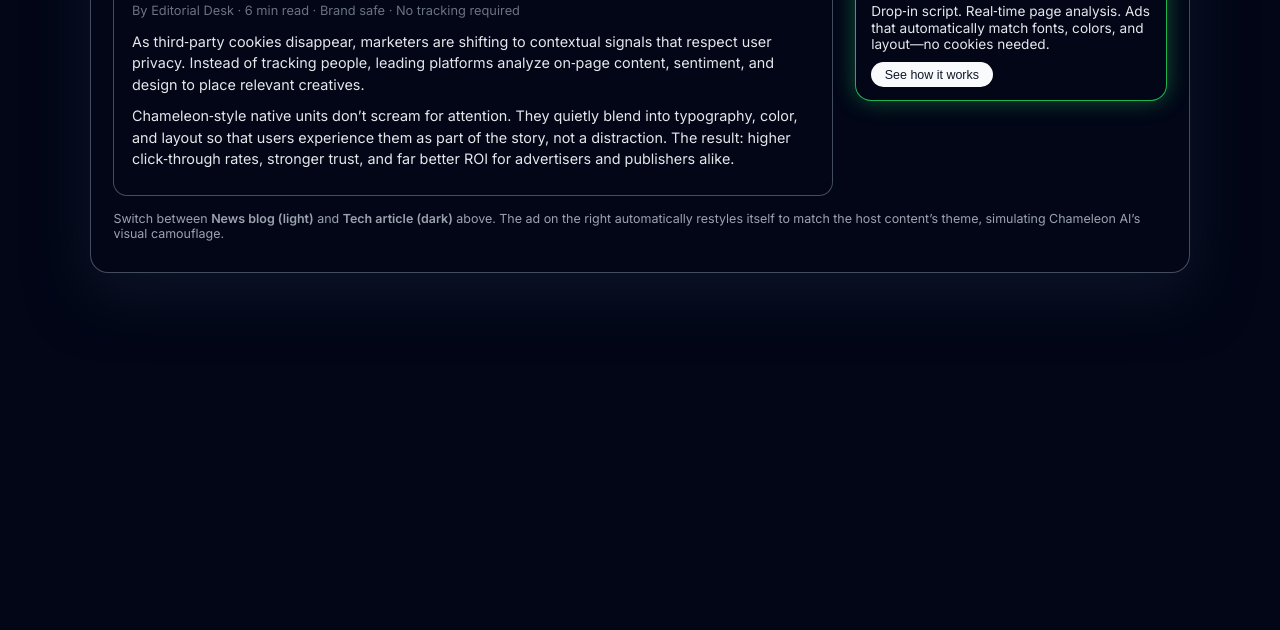
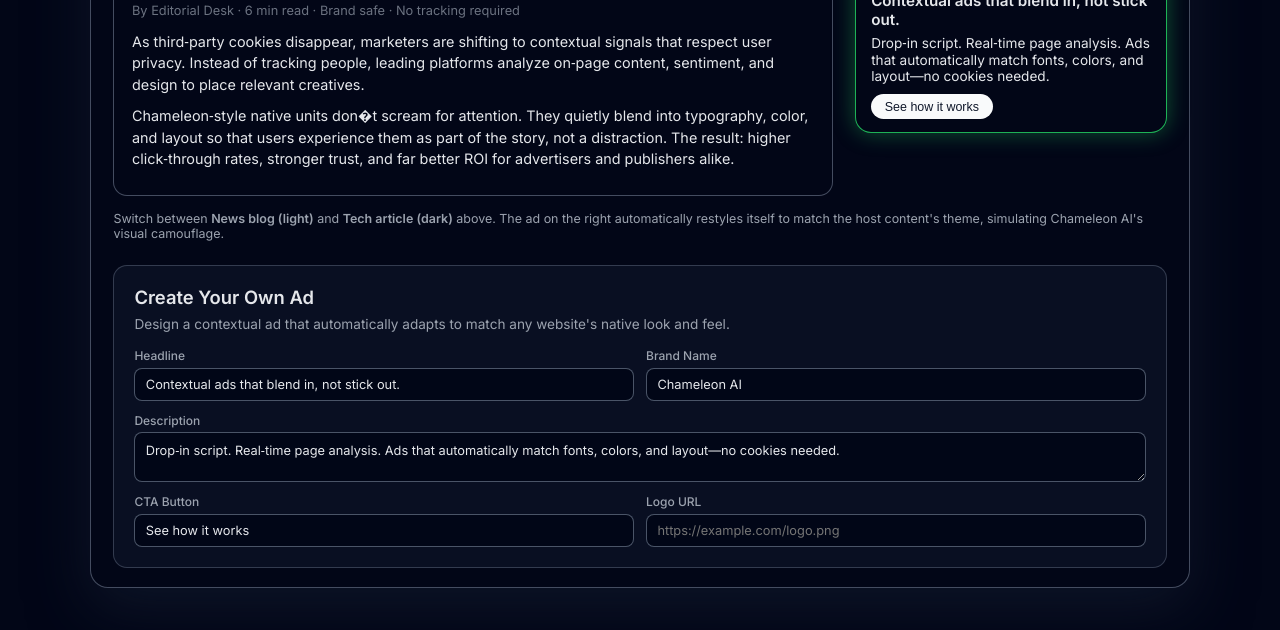
Before and after one commit to chirag07p/Chameleon-AI, a plain HTML site: page chameleon ai/mvp.html in a window 1280 px wide. Shown: the part 170-800 px from the top of the page. Drawn offline with Linux system fonts and the light colour scheme.

Commit message:
add ad creAtor

```diff
--- a/chameleon ai/mvp.html
+++ b/chameleon ai/mvp.html
@@ -188,9 +188,70 @@
         font-size: 0.78rem;
         color: #9ca3af;
       }
+      /* Ad Creator Styles */
+      .ad-creator-section {
+        margin-top: 1.5rem;
+        padding: 1.25rem;
+        border-radius: 14px;
+        background: rgba(15, 23, 42, 0.6);
+        border: 1px solid rgba(148, 163, 184, 0.3);
+      }
+      .ad-creator-title {
+        font-size: 1.15rem;
+        margin: 0 0 0.5rem;
+        color: #e5e7eb;
+      }
+      .ad-creator-desc {
+        font-size: 0.85rem;
+        color: #9ca3af;
+        margin: 0 0 1rem;
+      }
+      .ad-creator-form {
+        display: flex;
+        flex-direction: column;
+        gap: 0.75rem;
+      }
+      .form-row {
+        display: grid;
+        grid-template-columns: 1fr 1fr;
+        gap: 0.75rem;
+      }
+      .form-field {
+        display: flex;
+        flex-direction: column;
+        gap: 0.3rem;
+      }
+      .form-field label {
+        font-size: 0.75rem;
+        color: #9ca3af;
+        font-weight: 500;
+      }
+      .form-field input,
+      .form-field textarea {
+        padding: 0.5rem 0.65rem;
+        border-radius: 8px;
+        border: 1px solid rgba(148, 163, 184, 0.5);
+        background: rgba(2, 6, 23, 0.9);
+        color: #e5e7eb;
+        font-family: inherit;
+        font-size: 0.8rem;
+      }
+      .form-field input:focus,
+      .form-field textarea:focus {
+        outline: none;
+        border-color: var(--accent);
+        box-shadow: 0 0 0 2px rgba(34, 197, 94, 0.2);
+      }
+      .form-field textarea {
+        resize: vertical;
+        min-height: 50px;
+      }
       @media (max-width: 900px) {
         .layout {
           grid-template-columns: minmax(0, 1fr);
+        }
+        .form-row {
+          grid-template-columns: 1fr;
         }
       }
     </style>
@@ -230,7 +291,7 @@
               design to place relevant creatives.
             </p>
             <p>
-              Chameleon‑style native units don’t scream for attention. They
+              Chameleon‑style native units don�t scream for attention. They
               quietly blend into typography, color, and layout so that users
               experience them as part of the story, not a distraction. The
               result: higher click‑through rates, stronger trust, and far better
@@ -244,6 +305,7 @@
             id="chameleon-ad"
             aria-label="Chameleon AI contextual ad"
           >
+            <img src="logo.png" alt="Logo" class="ad-logo" id="ad-logo" style="height:24px;margin-bottom:0.5rem;display:block;" />
             <div class="badge">Chameleon AI</div>
             <h3>Contextual ads that blend in, not stick out.</h3>
             <p>
@@ -258,9 +320,45 @@
       <p class="hint">
         Switch between <strong>News blog (light)</strong> and
         <strong>Tech article (dark)</strong> above. The ad on the right
-        automatically restyles itself to match the host content’s theme,
-        simulating Chameleon AI’s visual camouflage.
+        automatically restyles itself to match the host content's theme,
+        simulating Chameleon AI's visual camouflage.
       </p>
+
+      <!-- Ad Creator Section -->
+      <div class="ad-creator-section">
+        <h2 class="ad-creator-title">Create Your Own Ad</h2>
+        <p class="ad-creator-desc">
+          Design a contextual ad that automatically adapts to match any website's
+          native look and feel.
+        </p>
+
+        <div class="ad-creator-form">
+          <div class="form-row">
+            <div class="form-field">
+              <label for="mvp-headline">Headline</label>
+              <input type="text" id="mvp-headline" placeholder="Your headline" value="Contextual ads that blend in, not stick out." />
+            </div>
+            <div class="form-field">
+              <label for="mvp-brand">Brand Name</label>
+              <input type="text" id="mvp-brand" placeholder="Your brand" value="Chameleon AI" />
+            </div>
+          </div>
+          <div class="form-field">
+            <label for="mvp-description">Description</label>
+            <textarea id="mvp-description" rows="2" placeholder="Describe your product...">Drop‑in script. Real‑time page analysis. Ads that automatically match fonts, colors, and layout—no cookies needed.</textarea>
+          </div>
+          <div class="form-row">
+            <div class="form-field">
+              <label for="mvp-cta">CTA Button</label>
+              <input type="text" id="mvp-cta" placeholder="Button text" value="See how it works" />
+            </div>
+            <div class="form-field">
+              <label for="mvp-logo">Logo URL</label>
+              <input type="url" id="mvp-logo" placeholder="https://example.com/logo.png" />
+            </div>
+          </div>
+        </div>
+      </div>
     </div>
 
     <script>
@@ -334,8 +432,58 @@
           });
         }
 
+        // Ad Creator form handling
+        const headlineInput = document.getElementById("mvp-headline");
+        const brandInput = document.getElementById("mvp-brand");
+        const descInput = document.getElementById("mvp-description");
+        const ctaInput = document.getElementById("mvp-cta");
+        const logoInput = document.getElementById("mvp-logo");
+        const adElement = document.getElementById("chameleon-ad");
+        const adLogo = document.getElementById("ad-logo");
+
+        if (headlineInput && adElement) {
+          headlineInput.addEventListener("input", (e) => {
+            const h3 = adElement.querySelector("h3");
+            if (h3) h3.textContent = e.target.value || "Your headline";
+          });
+        }
+
+        if (brandInput && adElement) {
+          brandInput.addEventListener("input", (e) => {
+            const badge = adElement.querySelector(".badge");
+            if (badge) badge.textContent = e.target.value || "Ad";
+          });
+        }
+
+        if (descInput && adElement) {
+          descInput.addEventListener("input", (e) => {
+            const p = adElement.querySelector("p");
+            if (p) p.textContent = e.target.value || "Your description";
+          });
+        }
+
+        if (ctaInput && adElement) {
+          ctaInput.addEventListener("input", (e) => {
+            const btn = adElement.querySelector("button");
+            if (btn) btn.textContent = e.target.value || "Learn More";
+          });
+        }
+
+        if (logoInput && adLogo) {
+          logoInput.addEventListener("input", (e) => {
+            const url = e.target.value.trim();
+            if (url) {
+              adLogo.src = url;
+              adLogo.style.display = "block";
+            } else {
+              adLogo.src = "logo.png";
+              adLogo.style.display = "block";
+            }
+          });
+        }
+
         applyChameleonStyles();
       });
     </script>
   </body>
-  </html>
+</html>
```
